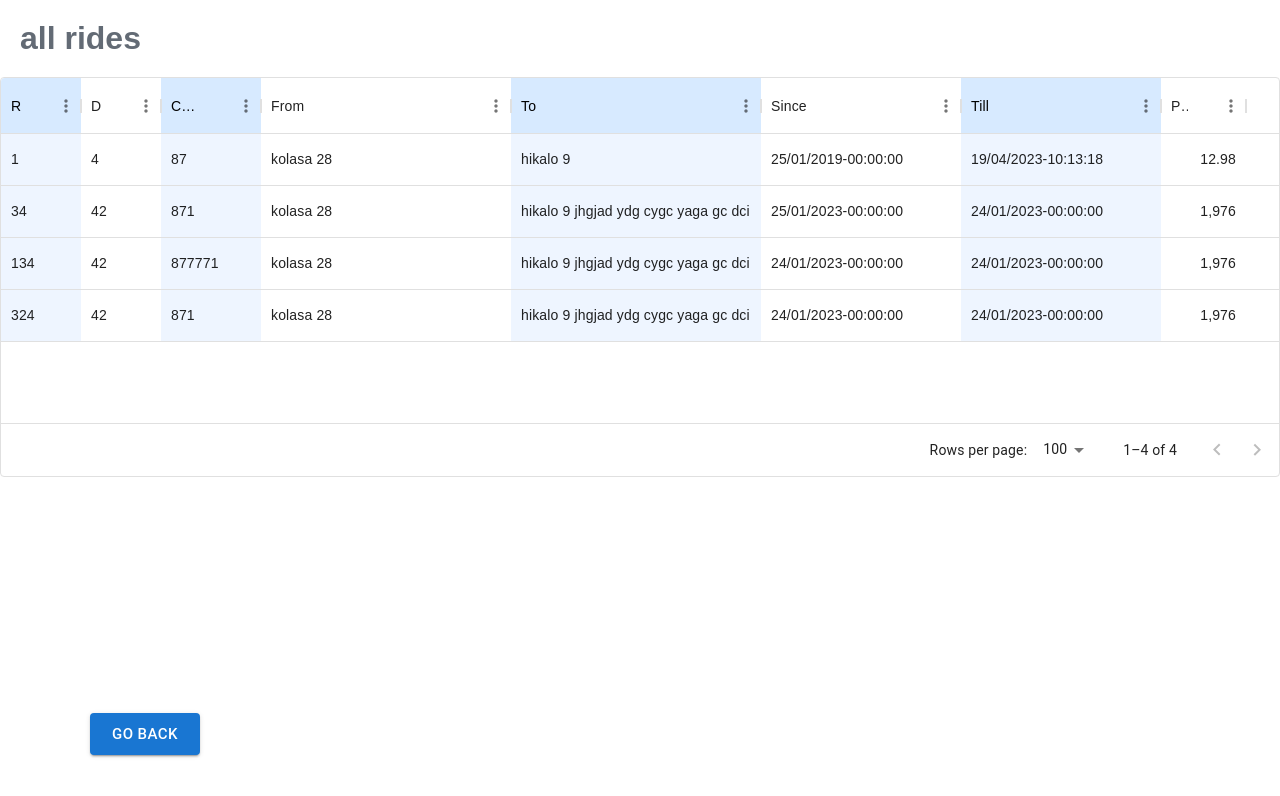
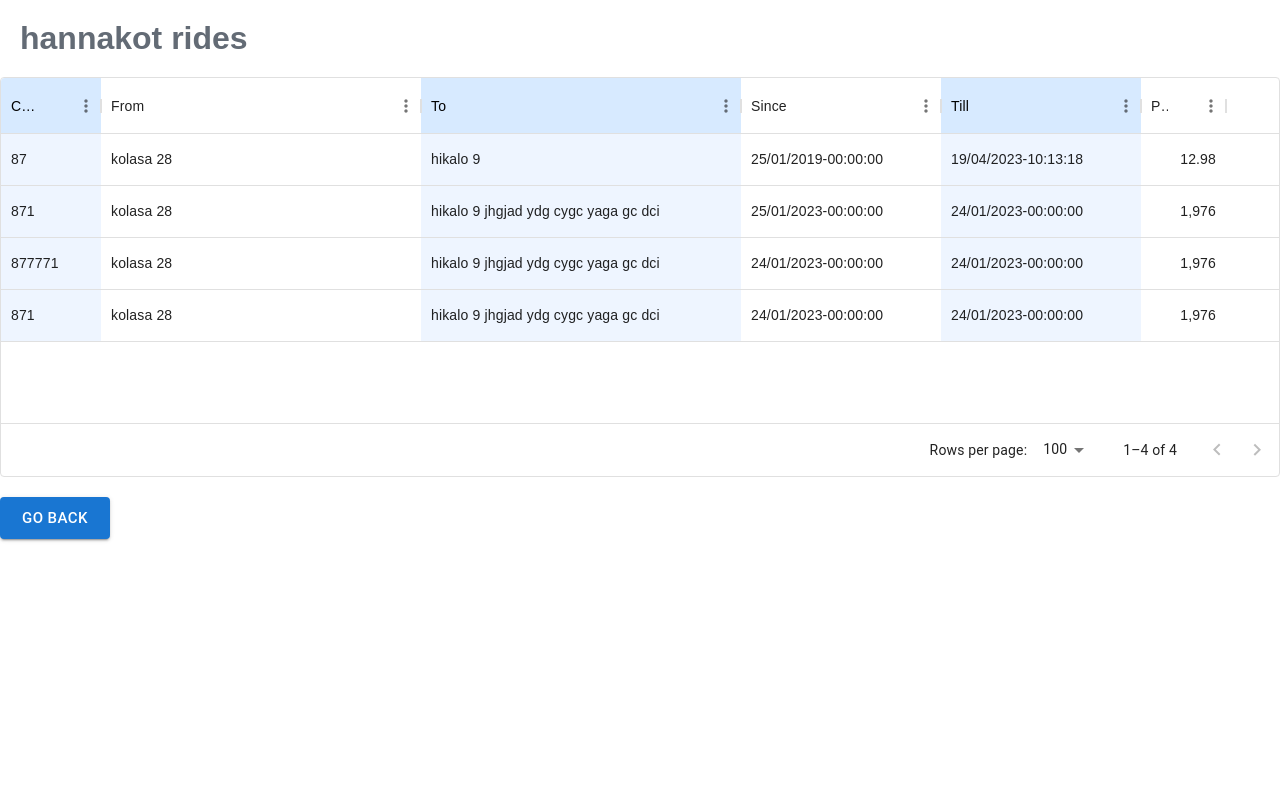
Before and after one commit to hannakot62/carsharing, a React (Create React App) app in the folder front/: page / in a window 1280 px wide. Shown: the top 796 px of the page. Built offline with nearby package versions, Linux system fonts and the light colour scheme.

Commit message:
added rides controls

```diff
--- a/front/src/pages/Rides/Rides.module.css
+++ b/front/src/pages/Rides/Rides.module.css
@@ -5,10 +5,10 @@
     align-items: start;
 }
 
-.btn{
-    bottom: 3em;
-    left: 6em;
-}
+/*.btn{*/
+/*    bottom: 3em;*/
+/*    left: 6em;*/
+/*}*/
 
 .name{
     margin: 20px;
@@ -44,3 +44,16 @@
     justify-content: flex-start;
     text-align: left;
 }
+.buttons{
+    display: flex;
+    flex-direction: row;
+    justify-content: space-between;
+    width: 100%;
+    margin-top: 20px;
+}
+.controls{
+    width: 15%;
+    display: flex;
+    flex-direction: row;
+    justify-content: space-between;
+}
--- a/front/src/pages/Rides/Rides.tsx
+++ b/front/src/pages/Rides/Rides.tsx
@@ -1,19 +1,28 @@
-import React from 'react'
+import React, { useState } from 'react'
 import style from './Rides.module.css'
 import { Button } from '@mui/material'
-import { DataGrid, GridRowsProp } from '@mui/x-data-grid'
+
+import {
+    DataGrid,
+    GridCallbackDetails,
+    GridCellParams,
+    GridRowsProp,
+    MuiEvent
+} from '@mui/x-data-grid'
 import { adminRidesColumns } from './adminRidesColumns'
 import dayjs from 'dayjs'
 import { userRidesColumns } from './userRidesColumns'
 
 const Rides: React.FC = () => {
-    const isAdmin = true
+    const isAdmin = false
+    const [selectedRowID, setSelectedRowID] = useState('0')
+    console.log(selectedRowID)
 
     //todo user and their role
     //тавить ride id в id, форматировать дату в строку
-    const columns = isAdmin ? adminRidesColumns : userRidesColumns
+
     const fullname = 'hannakot'
-    const rows: GridRowsProp = [
+    const [rows, setRows] = useState<GridRowsProp>([
         {
             id: '1',
             id_driver: '4',
@@ -35,7 +44,7 @@ const Rides: React.FC = () => {
             price: 1976
         },
         {
-            id: '134',
+            id: '1134',
             id_driver: '42',
             id_car: '877771',
             start_point: 'kolasa 28',
@@ -45,7 +54,7 @@ const Rides: React.FC = () => {
             price: 1976
         },
         {
-            id: '324',
+            id: '4545',
             id_driver: '42',
             id_car: '871',
             start_point: 'kolasa 28',
@@ -54,23 +63,56 @@ const Rides: React.FC = () => {
             end_time: dayjs('2023-01-24').format('DD/MM/YYYY-HH:mm:ss'),
             price: 1976
         }
-    ]
+    ])
+
+    const columns = isAdmin ? adminRidesColumns : userRidesColumns
+
+    function handleCellClick(
+        params: GridCellParams,
+        event: MuiEvent<React.MouseEvent>,
+        details: GridCallbackDetails
+    ): void {
+        setSelectedRowID(params.id.toString())
+    }
 
     return (
         <div className={style.container}>
             <h4 className={style.name}>{isAdmin ? 'all' : fullname} rides</h4>
             <div className={style.gridContainer}>
-                <DataGrid columns={columns} rows={rows} />
+                <DataGrid
+                    columns={columns}
+                    rows={rows}
+                    onCellClick={handleCellClick}
+                />
             </div>
-
+            <div className={style.buttons}>
                 <Button
-                sx={{ position: 'fixed' }}
                     size={'large'}
                     className={style.btn}
                     variant={'contained'}
                 >
                     Go Back
                 </Button>
+
+                {isAdmin ? (
+                    <div className={style.controls}>
+                        <Button
+                            disabled={selectedRowID === '0'}
+                            variant={'outlined'}
+                        >
+                            edit
+                        </Button>
+                        <Button
+                            disabled={selectedRowID === '0'}
+                            variant={'outlined'}
+                        >
+                            delete
+                        </Button>
+                    </div>
+                ) : (
+                    <></>
+                )}
+            </div>
         </div>
     )
 }
--- a/front/src/pages/Rides/adminRidesColumns.ts
+++ b/front/src/pages/Rides/adminRidesColumns.ts
@@ -1,4 +1,8 @@
-import { GridColDef } from '@mui/x-data-grid'
+import {
+    GridCellParams,
+    GridColDef,
+    GridValueSetterParams
+} from '@mui/x-data-grid'
 import style from './Rides.module.css'
 
 export const adminRidesColumns: GridColDef[] = [
@@ -32,7 +36,13 @@ export const adminRidesColumns: GridColDef[] = [
         headerName: 'From',
         width: 250,
         editable: true,
-        type: 'string'
+        type: 'string',
+        valueParser: (value: string, params?: GridCellParams) => {
+            return value
+        },
+        valueSetter: (params: GridValueSetterParams) => {
+            return params.value
+        }
     },
     {
         field: 'end_point',
```
Also changed, not shown: 1 other file (tests, documents, lock files or other folders). Lines whose indentation alone changed are shown as unchanged.
